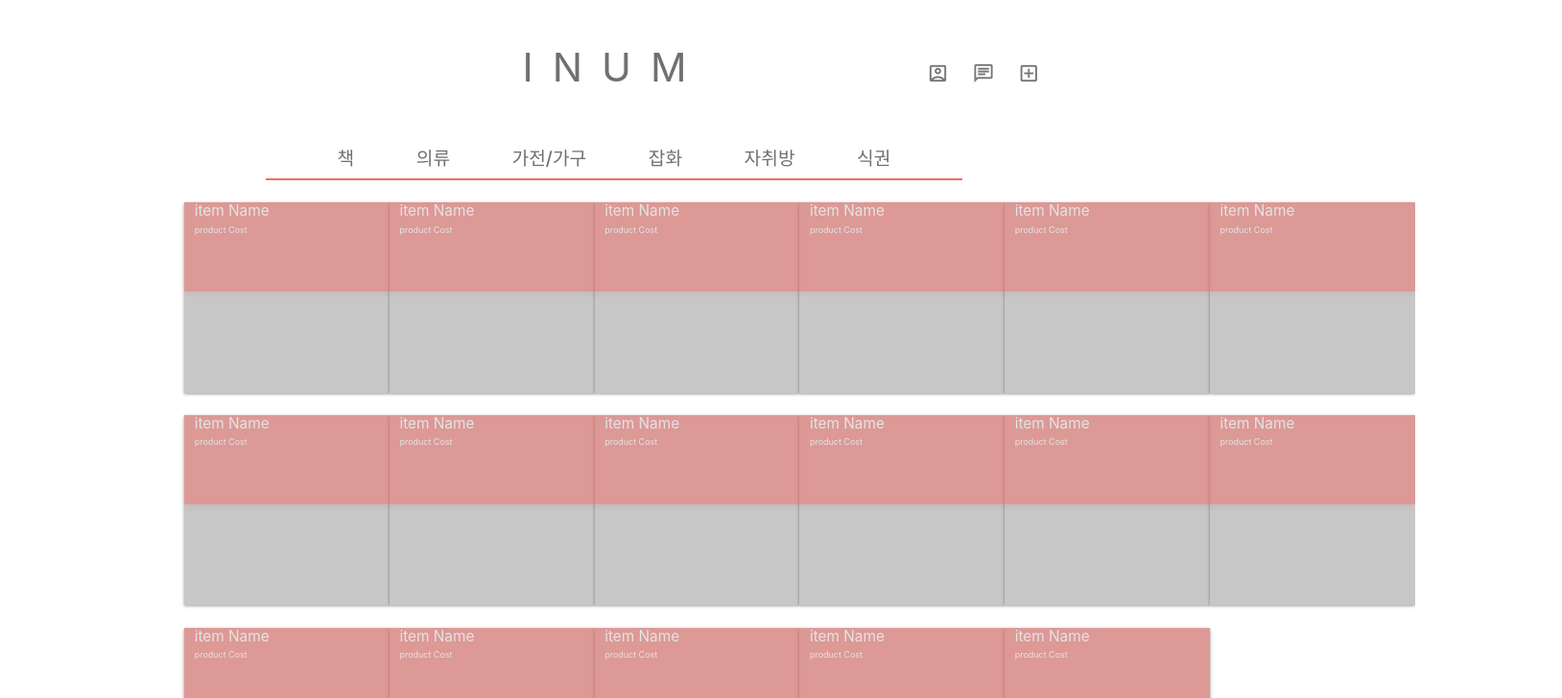
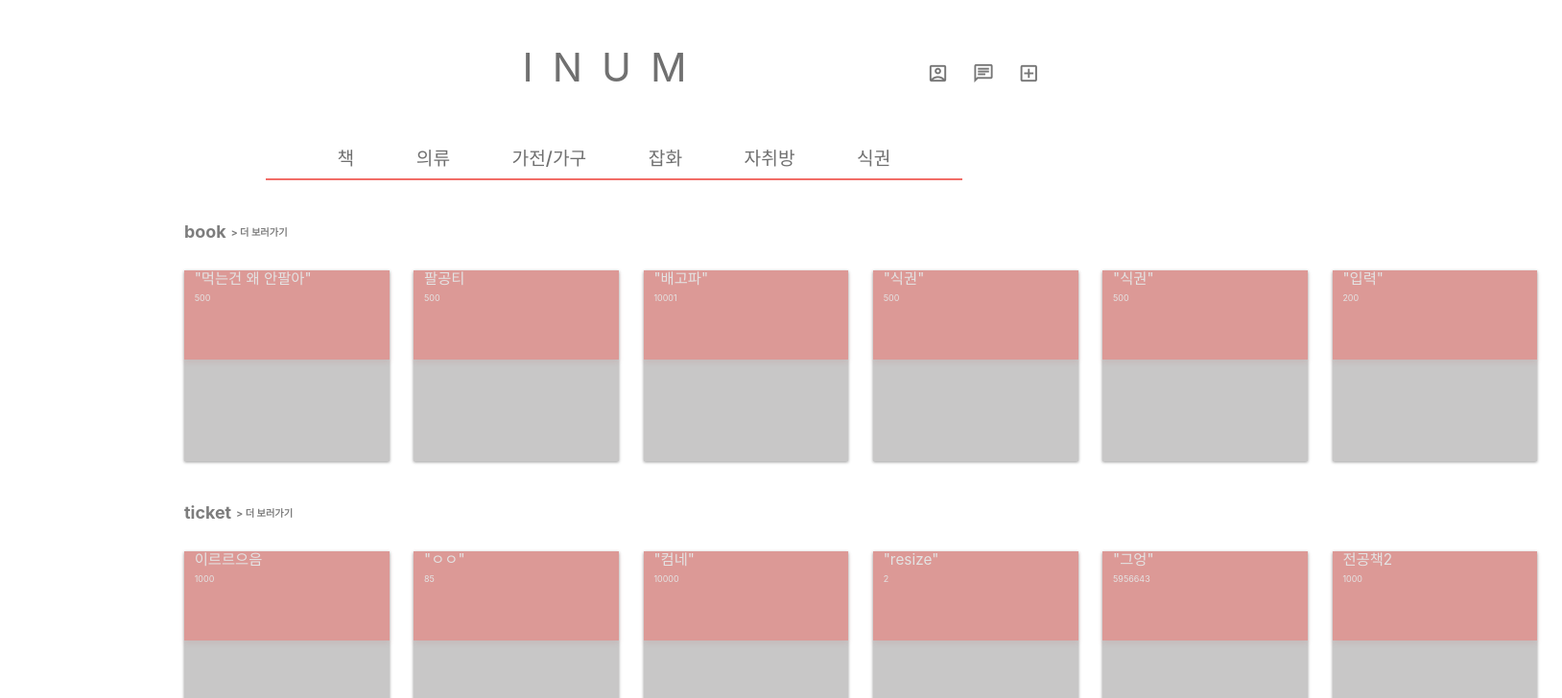
Before and after one commit to inu-appcenter/INUMWeb, a React app: page / in a window 1280 px wide. Shown: the top 728 px of the page at 96% size, 1628 px wide, since content can reach past the window. Built offline with nearby package versions, Linux system fonts and the light colour scheme.

Commit message:
itemList css

```diff
--- /dev/null
+++ b/src/component/item/Category.jsx
@@ -0,0 +1,14 @@
+import React, { Component } from 'react';
+
+class Category extends Component {
+    render() {
+        return (
+            <div style={{display:"flex"}}>
+                <div className="categoryName">{this.props.category}</div>
+                <div className="categoryMore">> 더 보러가기</div>
+            </div>
+        );
+    }
+}
+
+export default Category;
--- a/src/component/item/ItemCard.jsx
+++ b/src/component/item/ItemCard.jsx
@@ -5,19 +5,19 @@ class ItemCard extends Component {
     render() {
         return (
             <div>
-                <div class="mdc-card itemCard">
-                    <div class="mdc-card__primary-action" tabindex="0">
-                        <div class="mdc-card__media mdc-card__media--16-9"></div>
+                <div className="mdc-card itemCard">
+                    <div className="mdc-card__primary-action">
+                        <div className="mdc-card__media mdc-card__media--16-9"></div>
                     </div>
                     <div className="itemDetail">
-                        <div class="itemHeader">
-                            <div class="mdc-typography itemName">item Name</div>
-                            <div class="mdc-typography itemPrice">product Cost</div>
+                        <div className="itemHeader">
+                            <div className="mdc-typography itemName">{this.props.productName}</div>
+                            <div className="mdc-typography itemPrice">{this.props.price}</div>
                         </div>
-                        <div class="itemBtnGroup">
-                            <div class="mdc-card__action-buttons ">
-                                <button class="mdc-card__action mdc-card__action--button itemBtn">Read</button>
-                                <button class="mdc-card__action mdc-card__action--button itemBtn">Bookmark</button>
+                        <div className="itemBtnGroup">
+                            <div className="mdc-card__action-buttons ">
+                                <button className="mdc-card__action mdc-card__action--button itemBtn">Read</button>
+                                <button className="mdc-card__action mdc-card__action--button itemBtn">Bookmark</button>
                             </div>
                         </div>
                     </div>
--- a/src/container/MainItemList.jsx
+++ b/src/container/MainItemList.jsx
@@ -6,7 +6,7 @@ class MainItemList extends Component {
         return (
             <div className = "mainItemList">
                 {this.props.resData.map((Data)=>{
-                    return(<ItemCard/>)
+                    return(<ItemCard key={Data.productId} productName={Data.productName} price={Data.productPrice}/>)
                 })}
             </div>
         );
--- a/src/container/MainView.jsx
+++ b/src/container/MainView.jsx
@@ -1,5 +1,6 @@
 import React, { Component } from 'react';
 import MainItemList from '../container/MainItemList'
+import Category from '../component/item/Category'
 
 class MainView extends Component {
     constructor(props){
@@ -310,7 +311,12 @@ class MainView extends Component {
         return (
             <div>
                 {this.state.resCategory.map((Data)=>{
-                    return(<MainItemList key={Data.category} resData={Data.categoryArray}/>)
+                    return(
+                    <div className="mainItemBlock">
+                        <Category key={Data.category} category={Data.category}/>
+                        <MainItemList key={Data.category} resData={Data.categoryArray}/>
+                    </div>
+                    )
                 })}
             </div>
         );
--- a/src/style/item.scss
+++ b/src/style/item.scss
@@ -3,8 +3,7 @@
     height: 24.8vh;
     box-shadow: 0 1px 3px 0 rgba(0, 0, 0, 0.4);
     background-color: #c8c7c7;
-
-
+    margin-right: 2vw;
 
     .itemDetail{
         width: 16.7vw;
@@ -80,5 +79,37 @@
 }
 
 .mainItemList{
+    margin-top :1.3vh;
     display:flex;
+
 }
+.mainItemBlock{
+    margin-top:6vh
+}
+
+.categoryName{
+    // width: 28px;
+    // height: 37px;
+    // font-family: Roboto;
+    font-size: 2.8rem;
+    font-weight: bold;
+    font-style: normal;
+    font-stretch: normal;
+    line-height: 0.71;
+    letter-spacing: normal;
+    text-align: left;
+    color: rgba(0, 0, 0, 0.51);
+}
+
+.categoryMore{
+    margin-left:0.4vw;
+    // font-family: Roboto;
+    font-size: 1.6rem;
+    font-weight: bold;
+    font-style: normal;
+    font-stretch: normal;
+    line-height: 1.25;
+    letter-spacing: normal;
+    text-align: left;
+    color: rgba(0, 0, 0, 0.51);
+}
```
